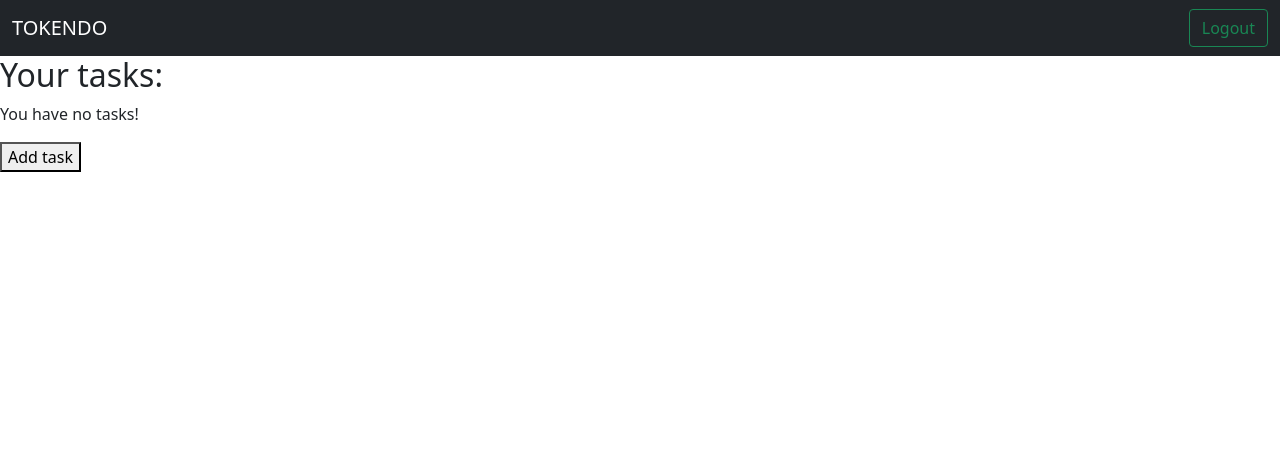
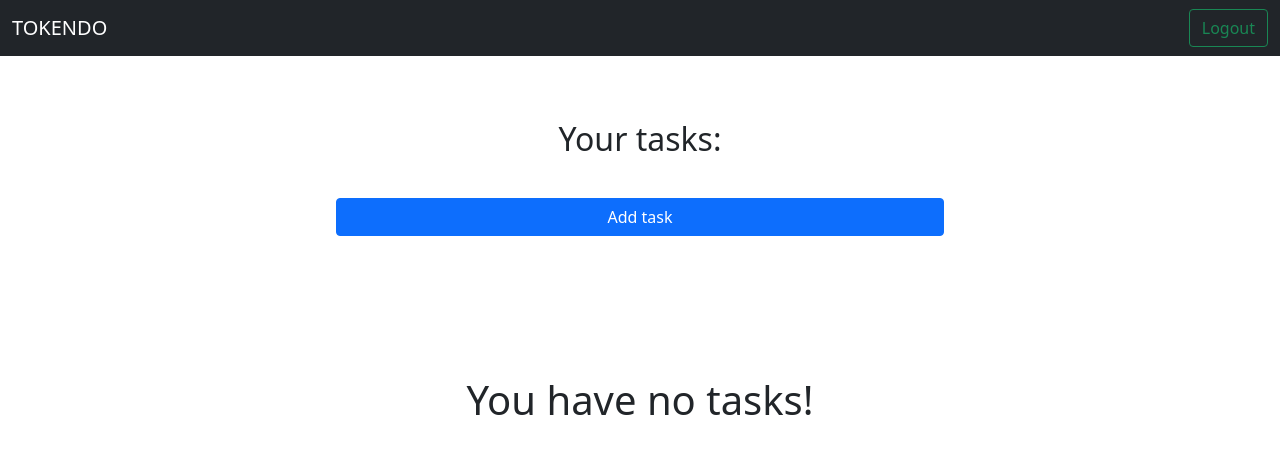
Before and after one commit to gooodinho/tokendo, a Django app: page / in a window 1280 px wide. Shown: the top 454 px of the page. Run offline with Django 4.2, Linux system fonts and the light colour scheme; the visitor is signed in with stand-in values (Sample User, id 1); data comes from the database, SQL or seed files in the repository; data that the repository does not hold is empty.

Commit message:
add bootstrap styles

```diff
--- a/tasks_app/templates/tasks_app/tasks.html
+++ b/tasks_app/templates/tasks_app/tasks.html
@@ -3,35 +3,43 @@
 {% block content %}
 <!-- Check if user is authenticated -->
 {% if request.user.is_authenticated is True %}
-<h2>Your tasks:</h2>
+<h2 class="w-50 p-3 mx-auto text-center mt-5">Your tasks:</h2>
 
 <!-- Check if 'tasks' is not empty -->
 {% if tasks|length > 0 %}
 
 <!-- If tasks isn't empty, output all tasks -->
-<ul class="list-group">
+<ul class="list-group w-50 p-3 mx-auto">
 {% for task in tasks %}
-    <li class="list-group-item">
-        <!-- Check if task is done or not -->
-        {% if task.status is False %}
+    <!-- Check if task is done or not -->
+    {% if task.status is False %}
+    <li class="list-group-item bg-light mt-3 shadow-sm rounded d-flex justify-content-between">
         <!-- Output if task is uncompleted -->
-        {{ task.task_name }}
-        {% else %}
+        <span class="d-flex align-items-center me-auto">{{ task.task_name }}</span>
+        <a href="{% url 'change_status' task.id %}"><button type="button" class="btn btn-success me-2">Done?</button></a>
+        <a href="{% url 'update_task' task.id %}"><button type="button" class="btn btn-secondary me-2">Update</button></a>
+        <a href="{% url 'delete_task' task.id %}"><button type="button" class="btn btn-secondary">Delete</button></a>
+    </li>
+    {% else %}
+    <li class="list-group-item bg-secondary text-white mt-3 shadow-sm rounded d-flex justify-content-between">
         <!-- Output if task is completed -->
-        <span style="text-decoration: line-through">{{ task.task_name }}</span>
-        {% endif %}
-        <a href="{% url 'update_task' task.id %}"><button>Update</button></a>
-        <a href="{% url 'delete_task' task.id %}"><button>Delete</button></a>
+        <span class="d-flex align-items-center me-auto">{{ task.task_name }}</span>
+        <a href="{% url 'change_status' task.id %}"><button type="button" class="btn btn-warning me-2">Undo?</button></a>
+        <a href="{% url 'update_task' task.id %}"><button type="button" class="btn btn-light me-2">Update</button></a>
+        <a href="{% url 'delete_task' task.id %}"><button type="button" class="btn btn-light">Delete</button></a>
     </li>
+    {% endif %}
 {% endfor %}
 </ul>
 <!-- If 'tasks' is empty -->
 {% else %}
-<p>You have no tasks!</p>
+<h1 class="position-absolute top-50 start-50 translate-middle">You have no tasks!</h1>
 {% endif %}
 
 <!-- Add new task button -->
-<p><a href="{% url 'add_task' %}"><button>Add task</button></a></p>
+<div class="w-50 p-3 mx-auto">
+    <a href="{% url 'add_task' %}"><button class="btn btn-primary w-100" type="button">Add task</button></a>
+</div>
 
 
 <!-- If user isn't authenticated -->
--- a/tasks_app/urls.py
+++ b/tasks_app/urls.py
@@ -7,4 +7,5 @@ urlpatterns = [
     path('create/', views.add_task, name="add_task"),
     path('delete/<int:pk>/', views.delete_task, name="delete_task"),
     path('update/<int:pk>/', views.update_task, name="update_task"),
+    path('change_status/<int:pk>/', views.change_task_status, name="change_status"),
 ]
--- a/tasks_app/views.py
+++ b/tasks_app/views.py
@@ -46,3 +46,11 @@ def update_task(request, pk: int):
         return redirect("all_tasks")
     context = {'task': task}
     return render(request, 'tasks_app/update.html', context)
+
+
+@login_required(login_url='login')
+def change_task_status(request, pk: int):
+    task = Task.objects.get(id=pk)
+    task.status = not task.status
+    task.save()
+    return redirect("all_tasks")
--- a/templates/navbar.html
+++ b/templates/navbar.html
@@ -1,4 +1,4 @@
-<nav class="navbar navbar-dark bg-dark">
+<nav class="navbar sticky-top navbar-dark bg-dark">
     <div class="container-fluid">
         <a href="{% url 'all_tasks' %}" class="me-auto navbar-brand">TOKENDO</a>
         {% if request.user.is_authenticated %}
```
Also changed, not shown: tasks_app/templates/tasks_app/create.html (+7 -3 lines), tasks_app/templates/tasks_app/update.html (+15 -12 lines), users/templates/users/login.html (+13 -4 lines), users/templates/users/register.html (+4 -3 lines).
